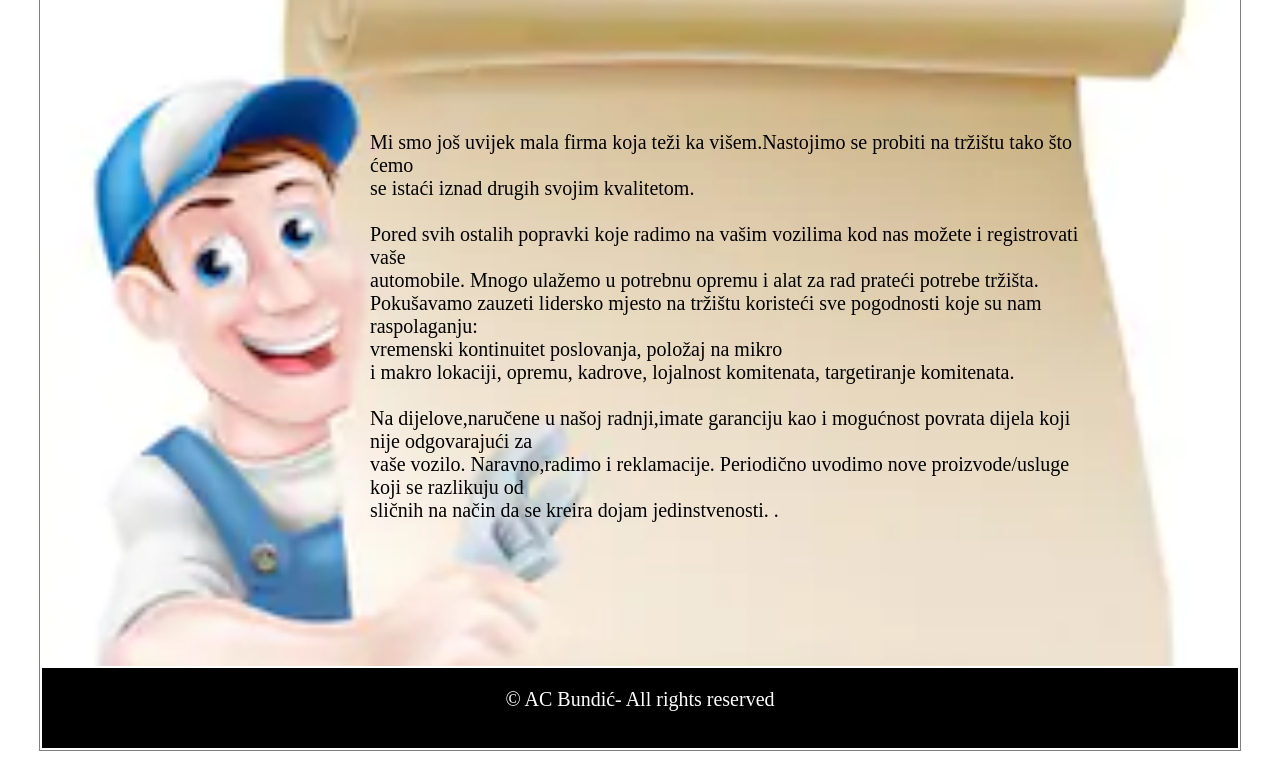
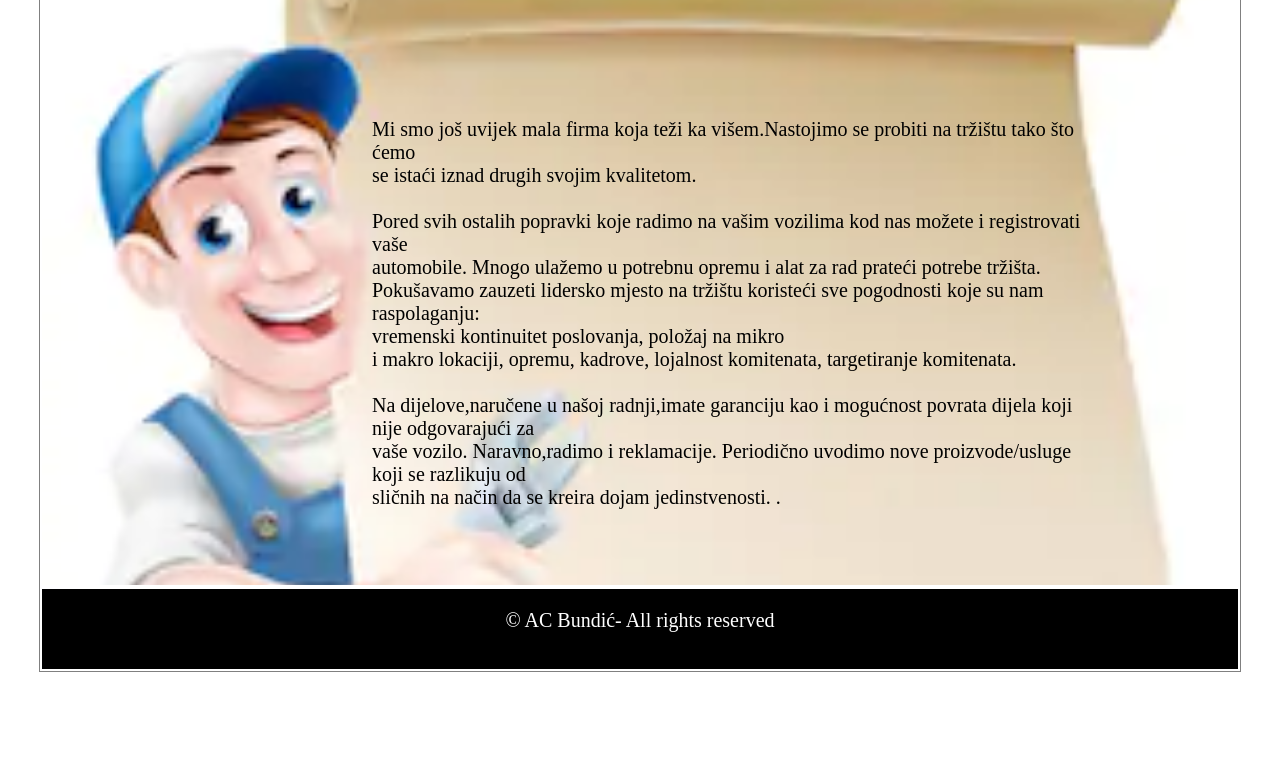
Before and after one commit to amelabundic/webBundic, a plain HTML site: page Info.html in a window 1280 px wide. Shown: the part 332-1091 px from the top of the page. After the commit the page ends 1012 px from the top, so only its background shows below. Drawn offline with Linux system fonts and the light colour scheme.

Commit message:
Ispravak2

```diff
--- a/style.css
+++ b/style.css
@@ -5,7 +5,7 @@
     padding: 0px;
     width: 1200px;
     border: 1px solid grey;
-    background-color: rgba(231, 196, 196, 0.479);
+    background-color: rgba(95, 126, 107, 0.479);
 
 }
 
@@ -85,7 +85,7 @@
     font-family: serif;
     padding-left: 330px;
     padding-right: 150px;
-    padding-top: 185px;
+    padding-top: 100px;
 }
 
 
@@ -95,6 +95,7 @@
     font-weight: bold;
     text-align: center;
     font-family: serif;
+    padding-top: 70px;
 }
 
 .mani.slike {
@@ -138,8 +139,10 @@
     background-repeat: no-repeat;
     background-position: centar center;
     background-size: 100%;
-    width: 100%;
-    height: 800px;
+    /* width: 100%; */
+    height: 750px;
+    border: 2px solid white;
+    width: fit-content;
 
 }
 .slika1 {
@@ -179,10 +182,14 @@ height: auto;
 
 
 #mani {
-
+/*
     width: 1197px;
     background-color: white;
-    border: 2px solid grey;
+    border: 2px solid grey; */
+
+    background-color: white;
+    /* border: 1px solid grey; */
+    width: auto;
 
 }
 #vrsimo {
```
Also changed, not shown: Usluge.html (+2 -2 lines).
